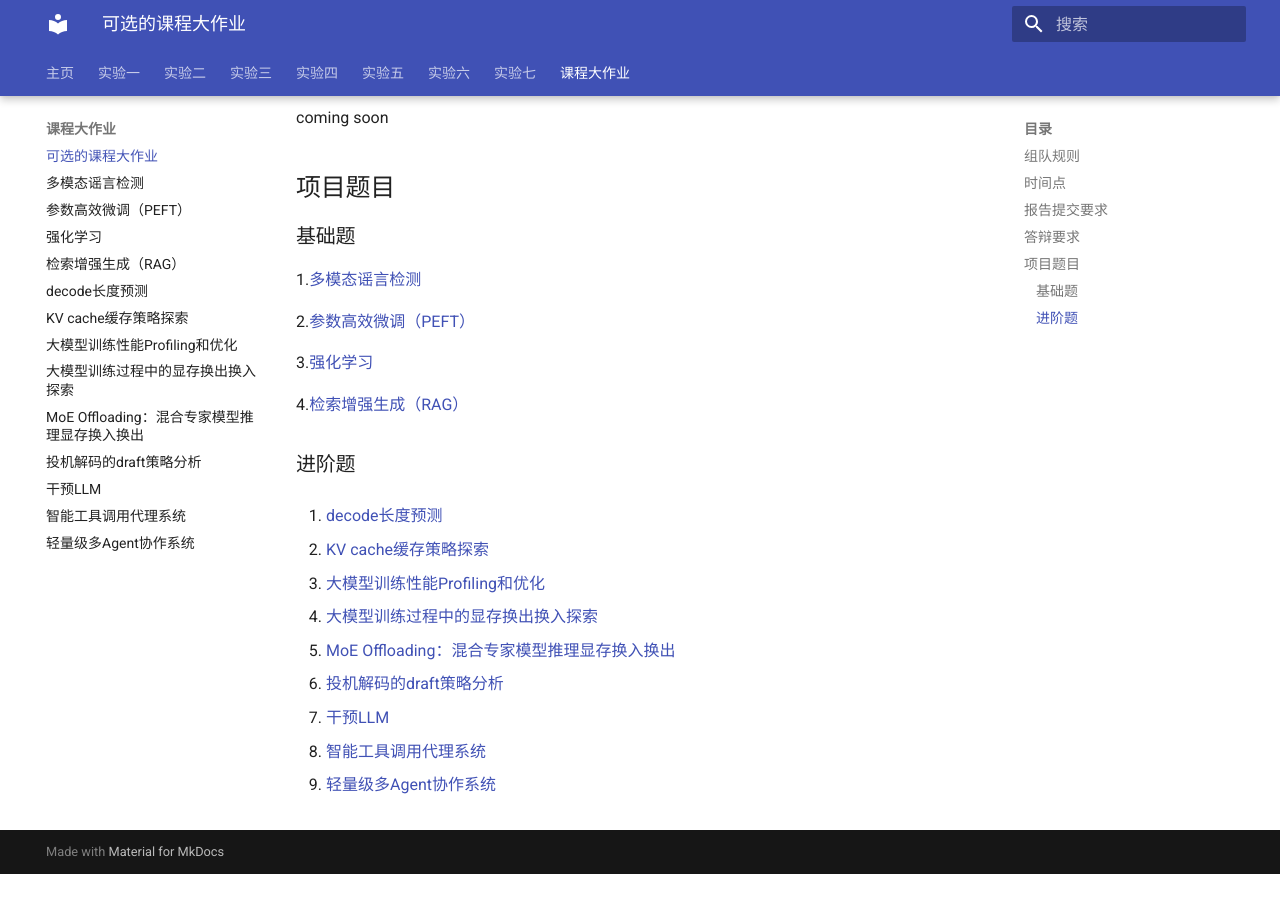
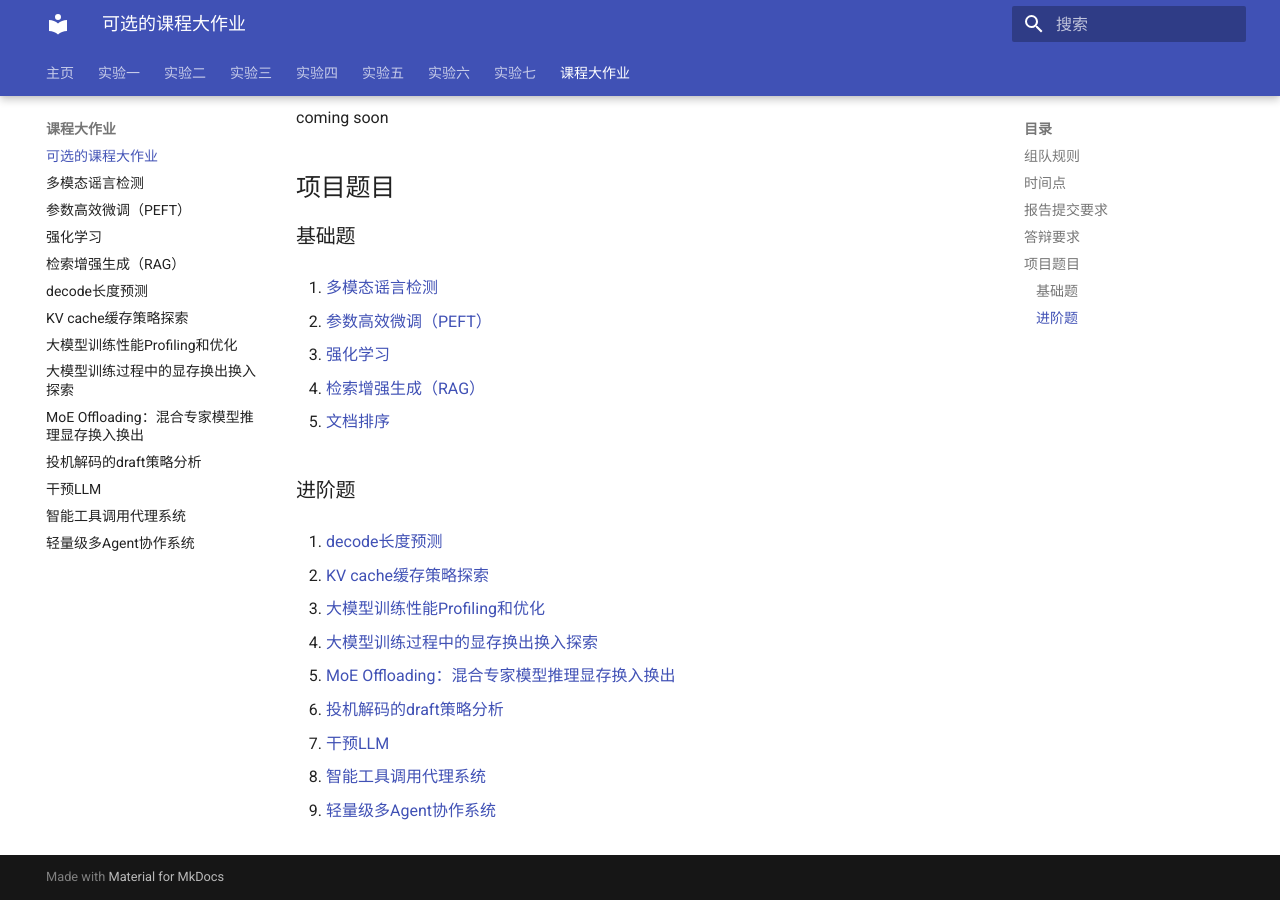
Before and after one commit to zhiweinju/nju-dl-lab-2025spring, an MkDocs documentation site: the page built from docs/final/课程大作业.md, in a window 1280 px wide and 900 px high, scrolled down 975 px. Built offline with MkDocs 1.6.1 and Material for MkDocs 9.7.7, drawn with Linux system fonts in a browser that asks for light colours; a style sheet for code colours, icons or effects is not loaded; before the commit the page ends 1849 px from its top, so only the background shows below that.

Commit message:
Update 课程大作业.md

```diff
--- a/docs/final/课程大作业.md
+++ b/docs/final/课程大作业.md
@@ -32,13 +32,15 @@ coming soon
 
 ### 基础题
 
-1.[多模态谣言检测](./projects/NJUProject_MultimodalRumorDetection.md)
+1. [多模态谣言检测](./projects/NJUProject_MultimodalRumorDetection.md)
 
-2.[参数高效微调（PEFT）](./projects/NJUProject_PEFT.md)
+2. [参数高效微调（PEFT）](./projects/NJUProject_PEFT.md)
 
-3.[强化学习](./projects/NJU_DL2025_project_RL.md)
+3. [强化学习](./projects/NJU_DL2025_project_RL.md)
 
-4.[检索增强生成（RAG）](./projects/NJU_2025spring_ragprojects.md)
+4. [检索增强生成（RAG）](./projects/NJU_2025spring_ragprojects.md)
+
+5. [文档排序](./projects/NJU_2025spring_ranking.md)
 
 ### 进阶题
 
@@ -58,4 +60,4 @@ coming soon
 
 8. [智能工具调用代理系统](./projects/NJUProject_toolagent.md)
 
-9.  [轻量级多Agent协作系统](./projects/NJUProject_multiagent.md)
+9. [轻量级多Agent协作系统](./projects/NJUProject_multiagent.md)
```
